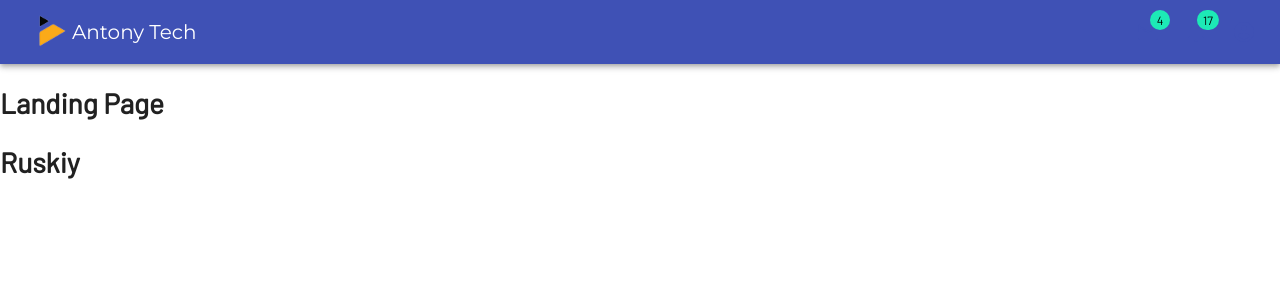
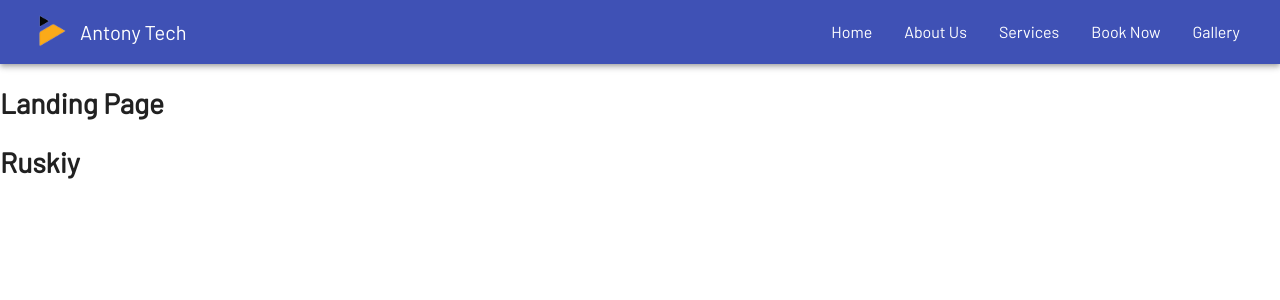
Before and after one commit to khan-skadi/antony-tech, a React (Create React App) app: page / in a window 1280 px wide. Shown: the top 300 px of the page. Built offline with nearby package versions, Linux system fonts and the light colour scheme.

Commit message:
add list items

```diff
--- a/src/util/theme.tsx
+++ b/src/util/theme.tsx
@@ -13,9 +13,9 @@ const createTheme = createMuiTheme({
       contrastText: '#fff'
     },
     secondary: {
-      light: '#14a37f',
+      light: '#4aedc4',
       main: '#1de9b6', // teal
-      dark: '#4aedc4',
+      dark: '#14a37f',
       contrastText: '#000'
     },
     error: {
--- a/src/views/Navbar.tsx
+++ b/src/views/Navbar.tsx
@@ -10,19 +10,12 @@ import AppBar from '@material-ui/core/AppBar';
 import Toolbar from '@material-ui/core/Toolbar';
 import IconButton from '@material-ui/core/IconButton';
 import Typography from '@material-ui/core/Typography';
-import Badge from '@material-ui/core/Badge';
 import MenuItem from '@material-ui/core/MenuItem';
 import Menu from '@material-ui/core/Menu';
 import MenuIcon from '@material-ui/icons/Menu';
-import AccountCircle from '@material-ui/icons/AccountCircle';
-import MailIcon from '@material-ui/icons/Mail';
-import NotificationsIcon from '@material-ui/icons/Notifications';
 import List from '@material-ui/core/List';
-import Divider from '@material-ui/core/Divider';
 import ListItem from '@material-ui/core/ListItem';
-import ListItemIcon from '@material-ui/core/ListItemIcon';
 import ListItemText from '@material-ui/core/ListItemText';
-import InboxIcon from '@material-ui/icons/MoveToInbox';
 import Drawer from '@material-ui/core/Drawer';
 
 import logo from '../assets/logo/at-logo.png';
@@ -33,23 +26,46 @@ const useStyles = makeStyles((theme: Theme) =>
       flexGrow: 1
     },
     appBar: {
-      // backgroundColor: '#fff',
       backgroundColor: theme.palette.primary.main,
       zIndex: theme.zIndex.drawer + 101
+    },
+    navToolbar: {
+      height: '100%'
     },
     menuButton: {
       color: '#fff'
     },
+
     toolbar: theme.mixins.toolbar,
     logoText: {
-      fontFamily: '"Montserrat", sans-serif',
+      fontFamily: '"Barlow", sans-serif',
       fontSize: '20px',
-      color: '#fff'
+      color: '#fff',
+      marginLeft: theme.spacing(1)
     },
     title: {
       display: 'none',
       [theme.breakpoints.up('sm')]: {
         display: 'block'
+      }
+    },
+    navList: {
+      backgroundColor: 'rgba(101, 115, 195, .9)',
+      '& > li > div > span': {
+        fontFamily: '"Montserrat", sans-serif',
+        fontSize: '16px',
+        lineHeight: '30px',
+        background: 'transparent',
+        textAlign: 'left',
+        color: '#fff'
+      }
+    },
+    navListDesktop: {
+      display: 'flex',
+      flexDirection: 'row',
+      whiteSpace: 'nowrap',
+      '& li:hover': {
+        backgroundColor: 'rgba(101, 115, 195, .9)'
       }
     },
     list: {
@@ -61,51 +77,15 @@ const useStyles = makeStyles((theme: Theme) =>
     drawer: {
       color: '#e0e0e0'
     },
-    search: {
-      position: 'relative',
-      borderRadius: theme.shape.borderRadius,
-      backgroundColor: fade(theme.palette.common.white, 0.15),
-      '&:hover': {
-        backgroundColor: fade(theme.palette.common.white, 0.25)
-      },
-      marginRight: theme.spacing(2),
-      marginLeft: 0,
-      width: '100%',
-      [theme.breakpoints.up('sm')]: {
-        marginLeft: theme.spacing(3),
-        width: 'auto'
-      }
-    },
-    searchIcon: {
-      padding: theme.spacing(0, 2),
-      height: '100%',
-      position: 'absolute',
-      pointerEvents: 'none',
-      display: 'flex',
-      alignItems: 'center',
-      justifyContent: 'center'
-    },
-    inputRoot: {
-      color: 'inherit'
-    },
-    inputInput: {
-      padding: theme.spacing(1, 1, 1, 0),
-      paddingLeft: `calc(1em + ${theme.spacing(4)}px)`,
-      transition: theme.transitions.create('width'),
-      width: '100%',
-      [theme.breakpoints.up('md')]: {
-        width: '20ch'
-      }
-    },
     sectionDesktop: {
       display: 'none',
-      [theme.breakpoints.up('md')]: {
+      [theme.breakpoints.up('sm')]: {
         display: 'flex'
       }
     },
     sectionMobile: {
       display: 'flex',
-      [theme.breakpoints.up('md')]: {
+      [theme.breakpoints.up('sm')]: {
         display: 'none'
       }
     }
@@ -113,6 +93,10 @@ const useStyles = makeStyles((theme: Theme) =>
 );
 
 type Anchor = 'top' | 'left' | 'bottom' | 'right';
+
+interface ObjectLiteral {
+  [key: string]: any;
+}
 
 const Navbar = () => {
   const classes = useStyles();
@@ -124,10 +108,6 @@ const Navbar = () => {
   };
 
   const isMenuOpen = Boolean(anchorEl);
-
-  const handleProfileMenuOpen = (event: React.MouseEvent<HTMLElement>) => {
-    setAnchorEl(event.currentTarget);
-  };
 
   const handleMenuClose = () => {
     setAnchorEl(null);
@@ -142,26 +122,22 @@ const Navbar = () => {
       onClick={toggleMenu}
       onKeyDown={toggleMenu}
     >
-      <List>
-        {['Inbox', 'Starred', 'Send email', 'Drafts'].map((text, index) => (
-          <ListItem button key={text}>
-            <ListItemIcon>
-              {index % 2 === 0 ? <InboxIcon /> : <MailIcon />}
-            </ListItemIcon>
-            <ListItemText primary={text} />
-          </ListItem>
-        ))}
-      </List>
-      <Divider />
-      <List>
-        {['All mail', 'Trash', 'Spam'].map((text, index) => (
-          <ListItem button key={text}>
-            <ListItemIcon>
-              {index % 2 === 0 ? <InboxIcon /> : <MailIcon />}
-            </ListItemIcon>
-            <ListItemText primary={text} />
-          </ListItem>
-        ))}
+      <List className={classes.navList}>
+        <ListItem button component="li">
+          <ListItemText primary="Home" />
+        </ListItem>
+        <ListItem button component="li">
+          <ListItemText primary="About Us" />
+        </ListItem>
+        <ListItem button component="li">
+          <ListItemText primary="Services" />
+        </ListItem>
+        <ListItem button component="li">
+          <ListItemText primary="Book Now" />
+        </ListItem>
+        <ListItem button component="li">
+          <ListItemText primary="Gallery" />
+        </ListItem>
       </List>
     </div>
   );
@@ -198,7 +174,7 @@ const Navbar = () => {
   return (
     <div className={classes.grow}>
       <AppBar position="sticky" className={classes.appBar}>
-        <Toolbar>
+        <Toolbar className={classes.navToolbar}>
           <img src={logo} alt="logo" width="48" height="48" />
           <Typography
             className={classes.logoText}
@@ -210,26 +186,23 @@ const Navbar = () => {
           </Typography>
           <div className={classes.grow} />
           <div className={classes.sectionDesktop}>
-            <IconButton aria-label="show 4 new mails" color="primary">
-              <Badge badgeContent={4} color="secondary">
-                <MailIcon />
-              </Badge>
-            </IconButton>
-            <IconButton aria-label="show 17 new notifications" color="primary">
-              <Badge badgeContent={17} color="secondary">
-                <NotificationsIcon />
-              </Badge>
-            </IconButton>
-            <IconButton
-              edge="end"
-              aria-label="account of current user"
-              aria-controls={menuId}
-              aria-haspopup="true"
-              onClick={handleProfileMenuOpen}
-              color="primary"
-            >
-              <AccountCircle />
-            </IconButton>
+            <List className={classes.navListDesktop}>
+              <ListItem button component="li">
+                <ListItemText primary="Home" />
+              </ListItem>
+              <ListItem button component="li">
+                <ListItemText primary="About Us" />
+              </ListItem>
+              <ListItem button component="li">
+                <ListItemText primary="Services" />
+              </ListItem>
+              <ListItem button component="li">
+                <ListItemText primary="Book Now" />
+              </ListItem>
+              <ListItem button component="li">
+                <ListItemText primary="Gallery" />
+              </ListItem>
+            </List>
           </div>
           <div className={classes.sectionMobile}>
             <IconButton
```
